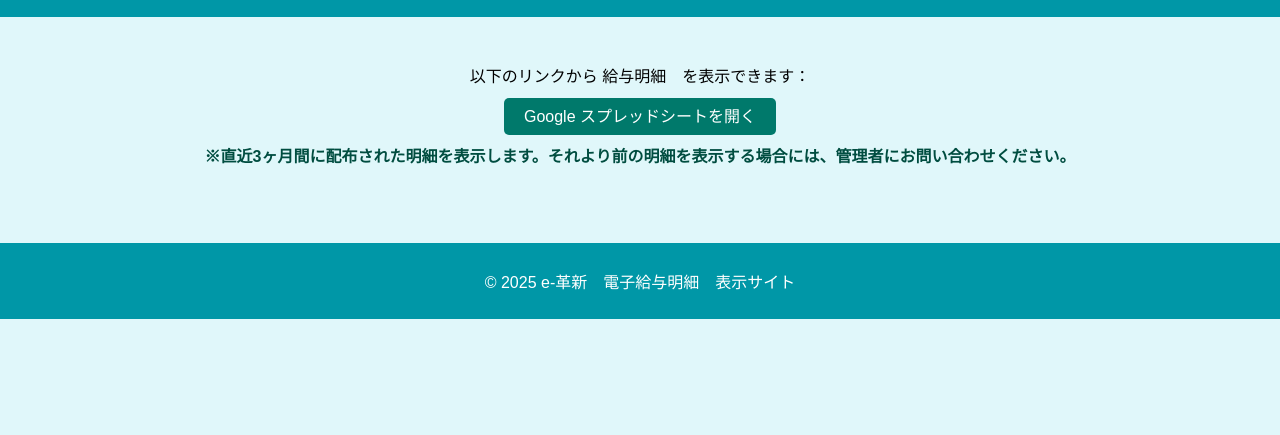
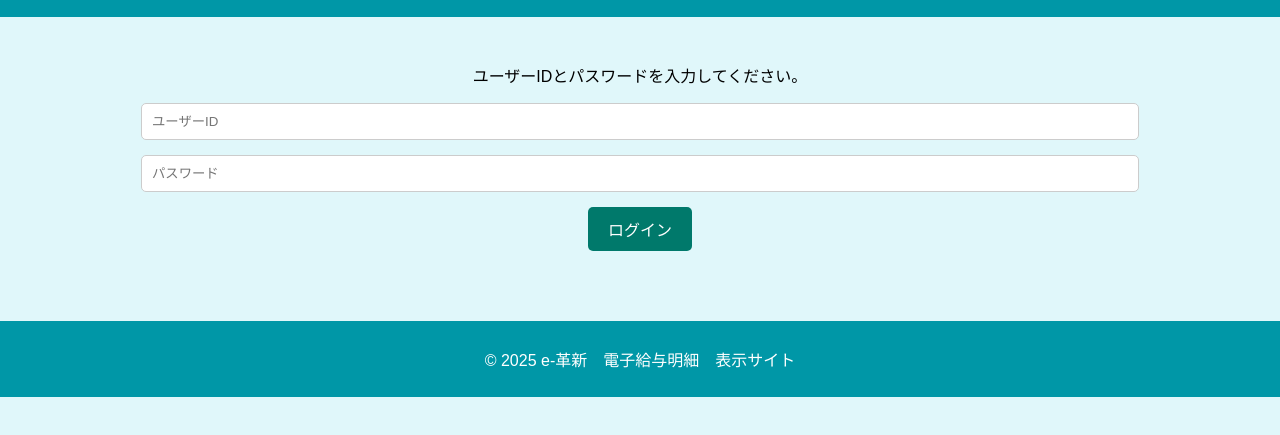
Before and after one commit to keisuke-jedi/e-kakushin, a plain HTML site: page index.html in a window 1280 px wide. Shown: the part 69-504 px from the top of the page. Drawn offline with Linux system fonts and the light colour scheme.

Commit message:
Add files via upload

```diff
--- a/index.html
+++ b/index.html
@@ -24,6 +24,34 @@
         .container {
             padding: 30px;
         }
+        .form-group {
+            margin-bottom: 15px;
+        }
+        input {
+            padding: 10px;
+            margin: 5px 0;
+            border: 1px solid #ccc;
+            border-radius: 5px;
+            width: 80%;
+            display: block;
+            margin-left: auto;
+            margin-right: auto;
+        }
+        button {
+            padding: 10px 20px;
+            background-color: #00796b;
+            color: white;
+            border: none;
+            border-radius: 5px;
+            cursor: pointer;
+            font-size: 16px;
+            transition: background-color 0.3s ease;
+            display: block;
+            margin: 10px auto;
+        }
+        button:hover {
+            background-color: #004d40;
+        }
         a {
             text-decoration: none;
             color: white;
@@ -32,9 +60,13 @@
             border-radius: 5px;
             font-size: 16px;
             transition: background-color 0.3s ease;
+            display: inline-block;
         }
         a:hover {
             background-color: #004d40; /* ホバー時に色が変わる */
+        }
+        .hidden {
+            display: none;
         }
         footer {
             background-color: #0097a7;
@@ -56,15 +88,45 @@
     </header>
 
     <div class="container">
-        <p>以下のリンクから 給与明細　を表示できます：</p>
-        <a href="https://docs.google.com/spreadsheets/d/1Lc38d5jtUSM_yWXi2wVKdHpM8RmWWBfxoIJWoLwGYBc/edit?usp=sharing" target="_blank">
-            Google スプレッドシートを開く
-        </a>
-        <p><strong>※直近3ヶ月間に配布された明細を表示します。それより前の明細を表示する場合には、管理者にお問い合わせください。</strong></p>
+        <!-- ログインフォーム -->
+        <div id="login-form">
+            <p>ユーザーIDとパスワードを入力してください。</p>
+            <div class="form-group">
+                <input type="text" id="userId" placeholder="ユーザーID">
+            </div>
+            <div class="form-group">
+                <input type="password" id="password" placeholder="パスワード">
+            </div>
+            <button onclick="login()">ログイン</button>
+        </div>
+
+        <!-- 給与明細リンク -->
+        <div id="details-section" class="hidden">
+            <p>以下のリンクから給与明細を表示できます：</p>
+            <a href="https://docs.google.com/spreadsheets/d/1Lc38d5jtUSM_yWXi2wVKdHpM8RmWWBfxoIJWoLwGYBc/edit?usp=sharing" target="_blank">
+                Google スプレッドシートを開く
+            </a>
+            <p><strong>※直近3ヶ月間に配布された明細を表示します。それより前の明細を表示する場合には、管理者にお問い合わせください。</strong></p>
+        </div>
     </div>
 
     <footer>
         <p>&copy; 2025 e-革新　電子給与明細　表示サイト</p>
     </footer>
+
+    <script>
+        function login() {
+            const userId = document.getElementById('userId').value;
+            const password = document.getElementById('password').value;
+
+            // ログイン認証
+            if (userId === "00728327" && password === "00728327") {
+                document.getElementById('login-form').classList.add('hidden');
+                document.getElementById('details-section').classList.remove('hidden');
+            } else {
+                alert("ユーザーIDまたはパスワードが間違っています。");
+            }
+        }
+    </script>
 </body>
 </html>
```
